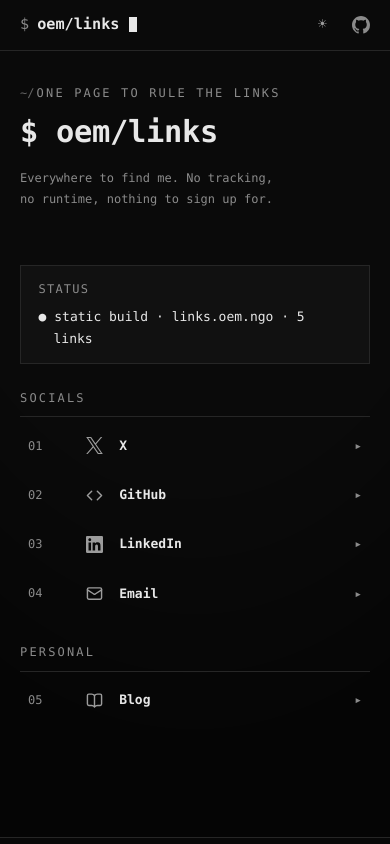
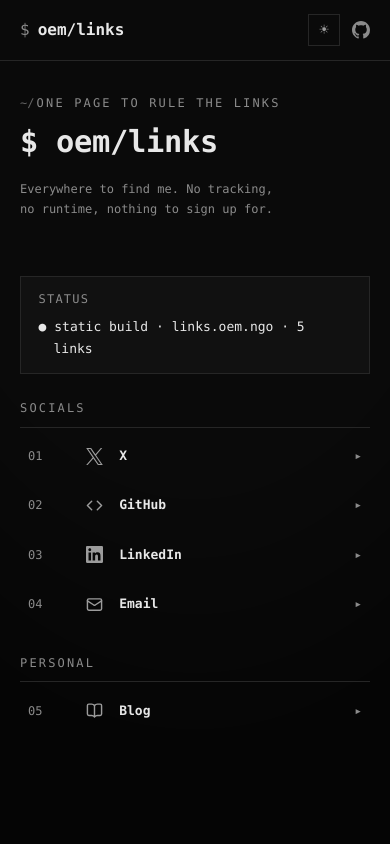
Before and after one commit to omiinaya/oem-links, an Astro site: page / in a window 390 px wide. Shown: the top 844 px of the page. Built offline with nearby package versions, Linux system fonts and the light colour scheme; Astro itself is replaced by a stand-in of ours.

Commit message:
oem/links onto the library header: the last fork becomes a wrapper
The header was the only piece of chrome still hand-rolled — its own sticky
bar, its own brand markup and ~105 lines of scoped CSS — while the footer had
already moved to astro/Footer.astro and all fifteen vendored components were
in place. It rendered class="" with no .cm-* class at all, so every rule the
library owns was unreachable from the bar.

MEASURED in WebKit at 375x667 / 390x844 / 1280x900 against the LIVE site and
against a local build of HEAD, which agreed exactly because the fork had not
drifted: theme toggle 32x32 with min-height auto (no tap floor), GitHub link
18x18 sizing itself off its inline SVG, header background already fully opaque
so the scoped backdrop-filter: blur(8px) was inert over it.

The library floors .cm-icon-btn at var(--tap)=44px under
@media (pointer: coarse), which a hand-rolled .theme-toggle { width: 32px }
sits outside of and can never be floored by. A fix a consumer does not render
is not a fix; that is what the shared components are for.

The file now owns only this site's decisions: the brand label from
astro/config.ts, links={[]} (a link page has nowhere to navigate, so the
library renders no burger and no link row), and the GitHub glyph via
extraLinks, where the library's built-in mark is keyed off label.

Tests: a new contract asserts the library component is imported, the site
identity comes from config, the GitHub mark rides extraLinks, and the
superseded fork classes (theme-toggle/brand/controls), a local <style> block
and the inert blur cannot return. Proven by mutation: restoring the old fork
fails it 22/23.

```diff
--- a/src/components/Header.astro
+++ b/src/components/Header.astro
@@ -1,113 +1,59 @@
 ---
-import { SITE_TITLE, AUTHOR_HANDLE } from '../consts';
+/**
+ * oem/links <Header> — a THIN WRAPPER over the library's header.
+ *
+ * This file used to be a hand-rolled `<header>`: its own sticky bar, its own
+ * brand markup and ~105 lines of scoped CSS. It was the LAST fork on this
+ * site — the footer is already the library's `astro/Footer.astro` and all
+ * fifteen `src/astro/` components are vendored — but the bar still rendered
+ * `class=""`, with no `.cm-*` class anywhere, so none of the rules the
+ * library owns could reach it.
+ *
+ * MEASURED in WebKit at 375x667 / 390x844 / 1280x900 (2026-10-09), against
+ * the LIVE site and against a local build of HEAD, which agreed exactly
+ * because the fork had not drifted:
+ *
+ *   header            class=""  — `.cm-header` never applied
+ *   theme toggle      32x32     — `min-height: auto`; no tap floor at all
+ *   header background rgb(10,10,10) — already fully opaque, so the
+ *                                   `backdrop-filter: blur(8px)` in the old
+ *                                   scoped block was inert over it
+ *   GitHub link       18x18     — width came entirely from the inline SVG
+ *   brand             x=20, 117.03x25.81 at 375 (300 at 1280)
+ *
+ * That is the whole argument for the shared component: the 44px coarse-pointer
+ * tap floor, the icon link's pinned box and the scroll shadow are rules the
+ * library already measured and fixed. A parallel implementation does not have
+ * them, and a consumer cannot opt into a fix it does not render. `.cm-icon-btn`
+ * is the one that matters on a phone: on a coarse pointer the library sizes it
+ * `var(--tap)` = 44px, while a hand-rolled `.theme-toggle { width: 32px }`
+ * sits outside that media query and can never be floored by it.
+ *
+ * What this file owns now is only this site's own decisions:
+ *
+ *   - the brand label, taken from `astro/config.ts` (the ONE place that sets
+ *     this site's identity) rather than left to the library placeholder;
+ *   - that a link page has NOWHERE to navigate. `links` is empty on purpose,
+ *     and the library renders no burger and no link row when it is empty —
+ *     the old file's `<!-- No nav -->` comment was a decision with no markup
+ *     behind it, and now it is a decision with no markup behind it;
+ *   - the GitHub glyph as an `extraLinks` entry. The library ships the mark
+ *     for the well-known icon links so the two cannot be separated: it keys
+ *     off `label`, and an extraLink with neither a mark nor a slot renders a
+ *     zero-width, unclickable link and nothing else.
+ *
+ * The theme toggle is the library's `showThemeToggle` button. Both the old
+ * hand-rolled one and the library's carry `data-cm-theme-toggle`, which is
+ * the selector the runtime binds (cli-mono.js TOGGLE_SEL), so this migration
+ * changes the box the button gets, not the wiring behind it.
+ */
+import Header from '../astro/Header.astro';
+import { SITE } from '../astro/config';
+import { AUTHOR_GITHUB } from '../consts';
 ---
 
-<header>
-	<nav>
-		<a href={`${import.meta.env.BASE_URL}`} class="brand" aria-label="Home">
-			<span class="brand-prompt" aria-hidden="true">$</span>
-			<span class="brand-name">{SITE_TITLE}</span>
-			<span class="cursor" aria-hidden="true"></span>
-		</a>
-
-		<!-- No nav: this page is a single self-contained list of links, so
-		     there is nowhere else on-site to link to. -->
-		<div class="controls">
-			<button
-			class="theme-toggle"
-			type="button"
-			data-cm-theme-toggle
-			aria-label="Toggle theme"
-			title="Toggle theme"
-		>
-				<span class="icon" data-cm-theme-icon aria-hidden="true"></span>
-			</button>
-			<a href={`https://github.com/${AUTHOR_HANDLE}`} rel="me" aria-label="GitHub">
-				<span class="cm-sr-only">GitHub</span>
-				<svg viewBox="0 0 16 16" aria-hidden="true" width="18" height="18">
-					<path fill="currentColor" d="M8 0C3.58 0 0 3.58 0 8c0 3.54 2.29 6.53 5.47 7.59.4.07.55-.17.55-.38 0-.19-.01-.82-.01-1.49-2.01.37-2.53-.49-2.69-.94-.09-.23-.48-.94-.82-1.13-.28-.15-.68-.52-.01-.53.63-.01 1.08.58 1.23.82.72 1.21 1.87.87 2.33.66.07-.52.28-.87.51-1.07-1.78-.2-3.64-.89-3.64-3.95 0-.87.31-1.59.82-2.15-.08-.2-.36-1.02.08-2.12 0 0 .67-.21 2.2.82.64-.18 1.32-.27 2-.27.68 0 1.36.09 2 .27 1.53-1.04 2.2-.82 2.2-.82.44 1.1.16 1.92.08 2.12.51.56.82 1.27.82 2.15 0 3.07-1.87 3.75-3.65 3.95.29.25.54.73.54 1.48 0 1.07-.01 1.93-.01 2.2 0 .21.15.46.55.38A8.012 8.012 0 0 0 16 8c0-4.42-3.58-8-8-8z"/>
-				</svg>
-			</a>
-		</div>
-	</nav>
-</header>
-
-<style>
-	header {
-		position: sticky;
-		top: 0;
-		z-index: 100;
-		margin: 0;
-		padding: 0 var(--gutter);
-		background: var(--header-bg);
-		backdrop-filter: blur(8px);
-		-webkit-backdrop-filter: blur(8px);
-		border-bottom: 1px solid var(--line);
-	}
-	nav {
-		max-width: var(--maxw);
-		margin: 0 auto;
-		display: flex;
-		align-items: center;
-		justify-content: space-between;
-		gap: 1rem;
-		height: 60px;
-	}
-	.brand {
-		display: flex;
-		align-items: center;
-		gap: 0.5rem;
-		text-decoration: none;
-		color: var(--ink);
-		font-family: var(--font-mono);
-		font-size: 0.95rem;
-	}
-	.brand-prompt { color: var(--ink-faint); }
-	.brand-name { font-weight: 700; color: var(--ink); }
-	.brand:hover .brand-name { color: var(--accent-bright); }
-	.cursor {
-		display: inline-block;
-		width: 0.55em;
-		height: 1em;
-		background: var(--ink);
-		margin-left: 0.1em;
-		animation: blink 1.2s step-end infinite;
-	}
-	@keyframes blink { 0%, 100% { opacity: 1; } 50% { opacity: 0; } }
-	.controls { display: flex; align-items: center; gap: 0.85rem; }
-	/* Both controls are bare glyphs on the header surface: no box, no border.
-	   An outlined button next to an unoutlined one reads as a mistake. */
-	.theme-toggle {
-		display: inline-flex;
-		align-items: center;
-		justify-content: center;
-		width: 32px;
-		height: 32px;
-		padding: 0;
-		border: 0;
-		background: transparent;
-		color: var(--ink-dim);
-		cursor: pointer;
-		font-size: 0.95rem;
-		transition: color 0.12s ease, background 0.12s ease;
-	}
-	.theme-toggle:hover { color: var(--ink); background: var(--bg-2); }
-	.theme-toggle:focus-visible { outline: 2px solid var(--accent-bright); outline-offset: 2px; }
-	.controls a { display: flex; align-items: center; color: var(--ink-faint); transition: color 0.12s ease; }
-	.controls a:hover { color: var(--ink); }
-
-	/* ============ responsive header ============ */
-	@media (max-width: 640px) {
-		nav {
-			flex-wrap: wrap;
-			height: auto;
-			row-gap: 0.4rem;
-			padding: 0.55rem 0;
-		}
-		.brand { margin-right: auto; }
-	}
-
-	@media (max-width: 360px) {
-		.controls { gap: 0.6rem; }
-	}
-</style>
+<Header
+	brand={SITE.title}
+	homeHref={import.meta.env.BASE_URL}
+	extraLinks={[{ href: AUTHOR_GITHUB, label: 'GitHub' }]}
+/>
```
Also changed, not shown: tests/links.test.ts (+58 -0 lines).
